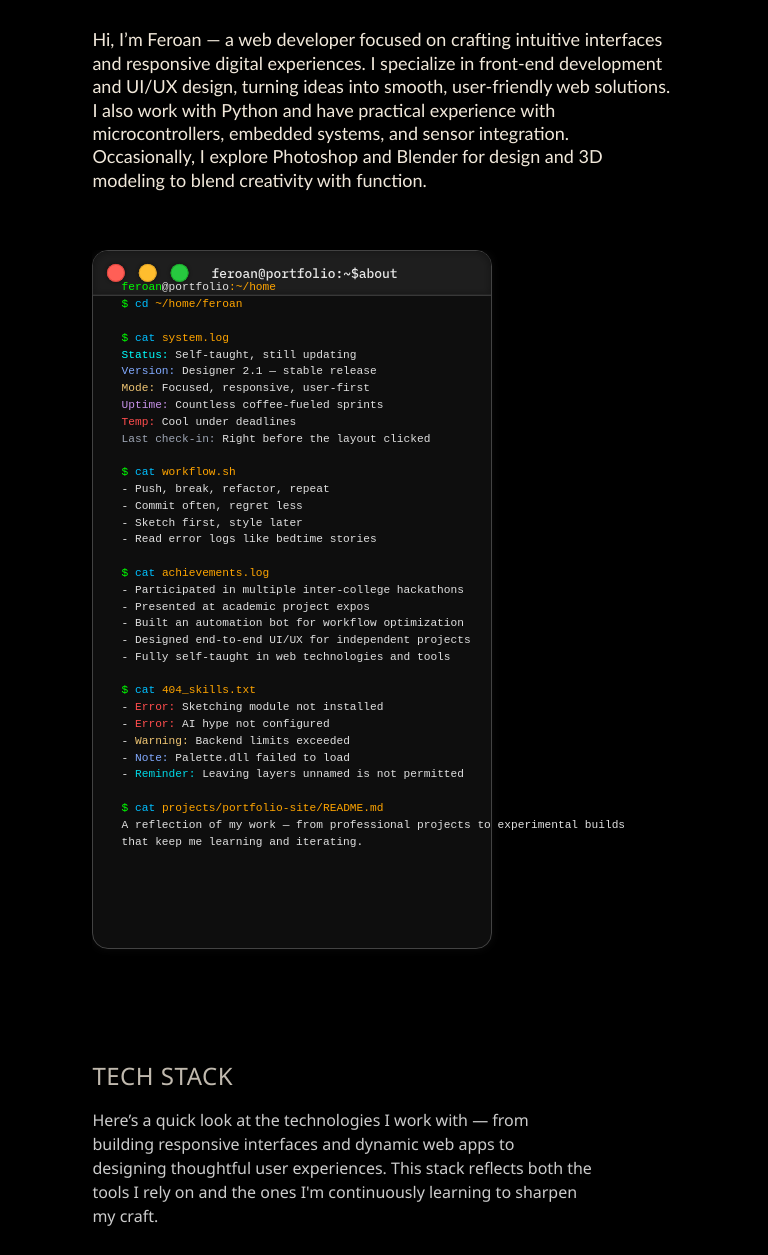
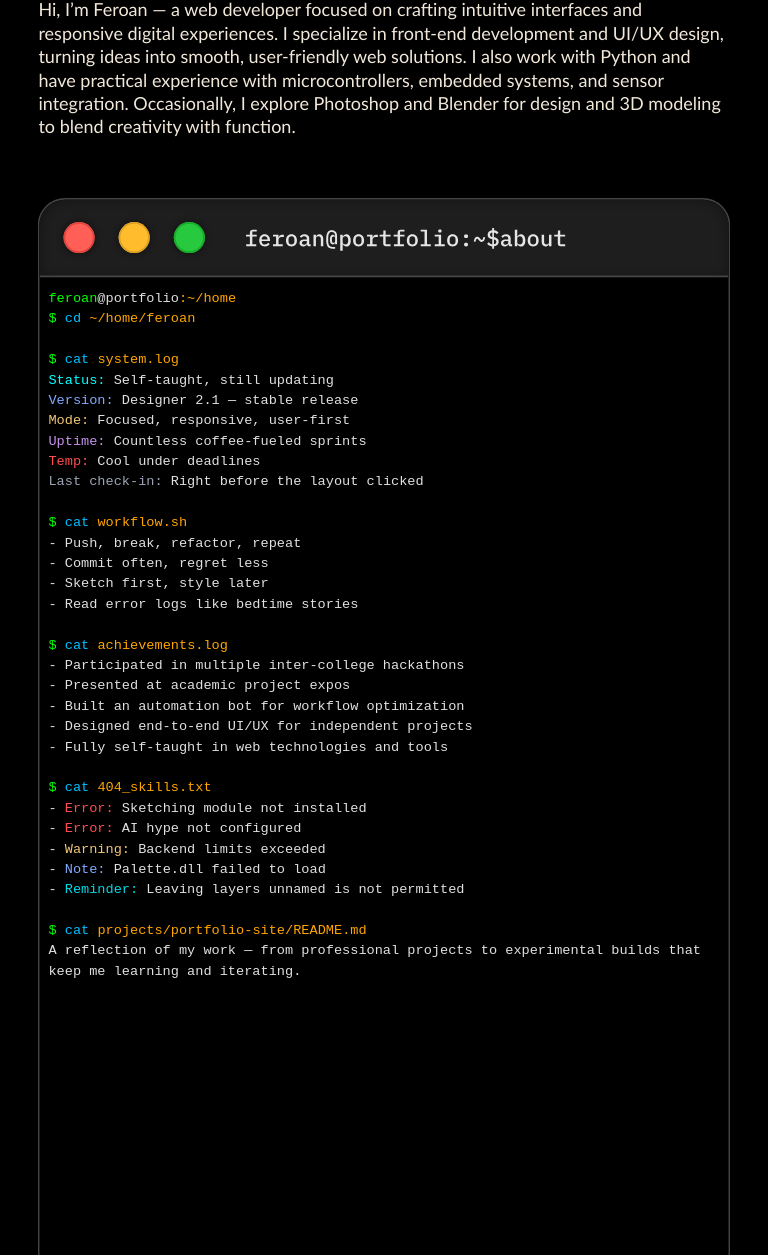
Before and after one commit to Feroan101/My-Portfolio, a plain HTML site: page index.html in a window 768 px wide. Shown: the part 397-1652 px from the top of the page. Drawn offline with nearby package versions, Linux system fonts and the light colour scheme.

Commit message:
about-resp

```diff
--- a/index.html
+++ b/index.html
@@ -33,7 +33,7 @@
 
     <div class="about-me" id="about">
     <div class="about-container">
-        <h2 style="align-self: flex-start;">About Me</h2>
+        <h2 id="abt-title" style="align-self: flex-start;">About Me</h2>
         <div class="about-columns">
             <div class="about1">
                 <p>Hi, I’m Feroan — a web developer focused on crafting intuitive interfaces and responsive digital experiences. I specialize in front-end development and UI/UX design, turning ideas into smooth, user-friendly web solutions.
@@ -44,7 +44,7 @@
 
             <div class="about-image">
             <div class="terminal-wrapper">
-                <img src="Mac.svg" class="terminal" />
+
                 <div class="overlay">
                     <spam class="pmt">feroan</spam>@portfolio<spam class="path">:~/home</spam><br>
                     <spam class="pmt">$</spam> <spam class="cmd">cd</spam> <spam class="path">~/home/feroan</spam> <br> <br>
--- a/style.css
+++ b/style.css
@@ -160,7 +160,7 @@ nav li:not(:first-child):hover{
 .about1 {
   display: flex;
   flex-direction: column;
-  width: 30%;
+  max-width: 33% ;
   height:600px;
 }
 
@@ -181,40 +181,56 @@ nav li:not(:first-child):hover{
   opacity: 0.2;
 }
 
-.about-image {
-  display: flex;
-  position: relative;
-  align-items: flex-start;
-}
-
 /*TERMINAL*/
 
 .terminal-wrapper {
   position: relative;
   width: 100%;
   max-width: 400px;
+  height: 600px;
+  aspect-ratio: 4 / 7;
   margin: auto;
+
+  background-image: url('Mac.svg');
+  background-size: contain;
+  background-repeat: no-repeat;
+  background-position: center;
+  border-radius: 10px;
   overflow: hidden;
 }
 
-.terminal-wrapper .terminal {
+
+.about-image .terminal-wrapper .terminal {
+  position: absolute;
+  top: 0;
+  left: 0;
+  height: 100%;
   width: 100%;
-  height: auto;
+  object-fit: cover;
   display: block;
-  max-height: 700px; /* ✅ matches your image's original size */
+  border-radius: 15px;
 }
 
-.terminal-wrapper .overlay {
+.about-image .terminal-wrapper .overlay {
   position: absolute;
-  inset: 0;
-  padding: 8px;
+  z-index: 1;
+  top: 50px; /* ⬅️ keep your desired gap from top */
+  left: 10px;
+  right: 10px;
+  bottom: 10px;
+
+  overflow-y: auto;
+  word-wrap: break-word;
+  white-space: normal;
+  overflow-x: hidden;
+
   font-size: 0.85rem;
   font-family: monospace;
   font-weight: 100;
   line-height: 1.4;
-  overflow-y: auto;  /* ✅ allow scroll inside overlay if needed */
-  max-height: 100%;  /* ✅ prevents spilling outside the image */
+  padding-right: 5px;
   box-sizing: border-box;
+  z-index: 2;
 }
 
 
@@ -238,16 +254,6 @@ nav li:not(:first-child):hover{
   margin-bottom: 50px ;
 }
 
-.about-image .overlay{
-  position: absolute;
-  top: 50px;
-  left: 10px;
-  font-size: 0.85rem;
-  font-family: monospace;
-  font-weight: 100;
-  /*text-shadow: 0 0 1px rgba(0, 255, 255, 0.3), 0 0 3px rgba(0, 255, 255, 0.3);*/
-  padding: 8px;
-}
 
 .overlay{
   color: #e0e0e0;
@@ -400,7 +406,7 @@ iconify-icon:hover {
     padding: 6px 12px;
     margin-top: 10px;
     gap: 10px;
-    transform: scale(0.85);
+    transform: scale(0.8);
   }
 
   nav li {
@@ -414,6 +420,13 @@ iconify-icon:hover {
   }
 
   /* About Section */
+
+  .about-me {
+  margin: 0;
+  }
+
+  #abt-title{ margin-left: 20px;}
+
   .about-columns {
     flex-direction: column;
     align-items: center;
@@ -422,6 +435,7 @@ iconify-icon:hover {
 
   .about1,
   .about3 {
+    max-width: 100%;
     width: 90%;
     height: auto;
   }
@@ -431,36 +445,52 @@ iconify-icon:hover {
   }
 
   .about-image {
-    width: 90%;
+    width: 100%;
     justify-content: center;
+    align-items: center;
+    display: flex;
+    flex-direction: column;
   }
 
   .terminal-wrapper {
-    max-width: 90vw;
-    max-height: none;
+    width: 90vw;
+    height: auto;
+    aspect-ratio: 4 / 7;
+    max-width: none;
+    background-size: contain;
+    background-repeat: no-repeat;
+    background-position: center;
+    border-radius: 10px;
+    overflow: hidden;
+    position: relative;
   }
 
-  .terminal-wrapper .overlay {
-    font-size: 0.7rem;
-    padding: 5%;
+  .about-image .terminal-wrapper .overlay {
+    position: absolute;
+    top: calc(50px * (100vw / 400));
+    left: calc(10px * (100vw / 400));
+    right: calc(10px * (100vw / 400));
+    bottom: calc(10px * (100vw / 400));
+
+    font-size: calc(0.85rem * (100vw / 400));
+    line-height: 1.5;
+    font-family: monospace;
+    font-weight: 100;
+    padding-right: 5px;
+    box-sizing: border-box;
+
     overflow-y: auto;
+    overflow-x: hidden;
+    white-space: normal;
+    word-wrap: break-word;
+    z-index: 2;
   }
 
   .about-image img.terminal {
-  width: 100%;
-  max-width: 400px;
-  height: auto;
-}
-
-.about-image .overlay {
-  position: absolute;
-  top: 0;
-  left: 0;
-  width: 100%;
-  font-size: calc(0.85rem * (100vw / 400)); /* 👈 scales based on image width */
-  padding: calc(8px * (100vw / 400));
-  line-height: 1.5;
-}
+    width: 100%;
+    height: auto;
+    max-width: none;
+  }
 
 
   /* Project Section */
@@ -512,3 +542,21 @@ iconify-icon:hover {
     justify-content: flex-start;
   }
 }
+
+
+@media (min-width: 475px) and (max-width: 768px) {
+
+  #abt-title{ margin-left: calc(5vw);}
+
+  .terminal-wrapper {
+    width: 90vw;
+    height: auto;
+  }
+
+  .about-image .terminal-wrapper .overlay {
+    top: calc(12vw);
+    left: 10px;
+    right: 10px;
+    bottom: 10px;
+  }
+}
```
